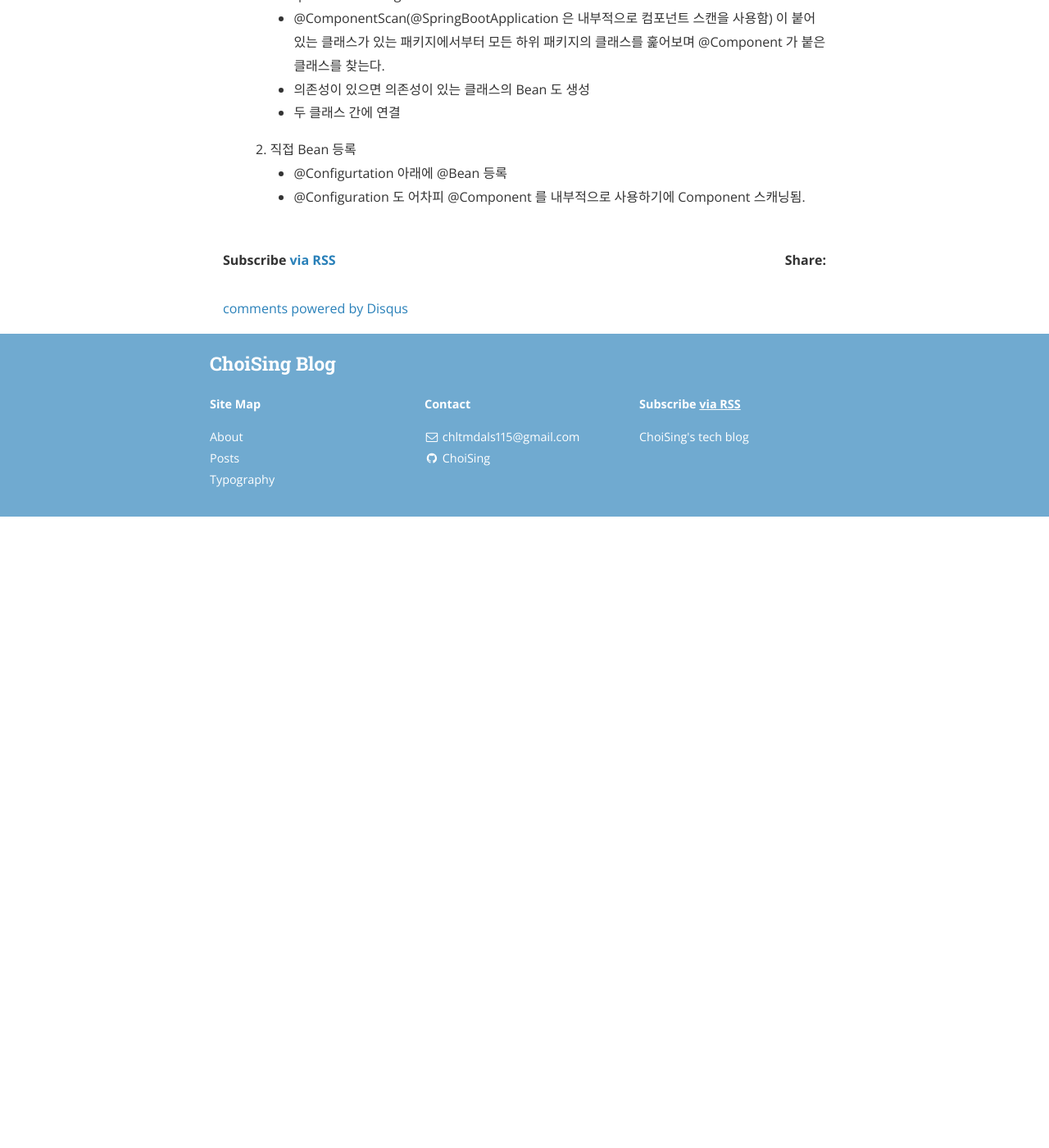
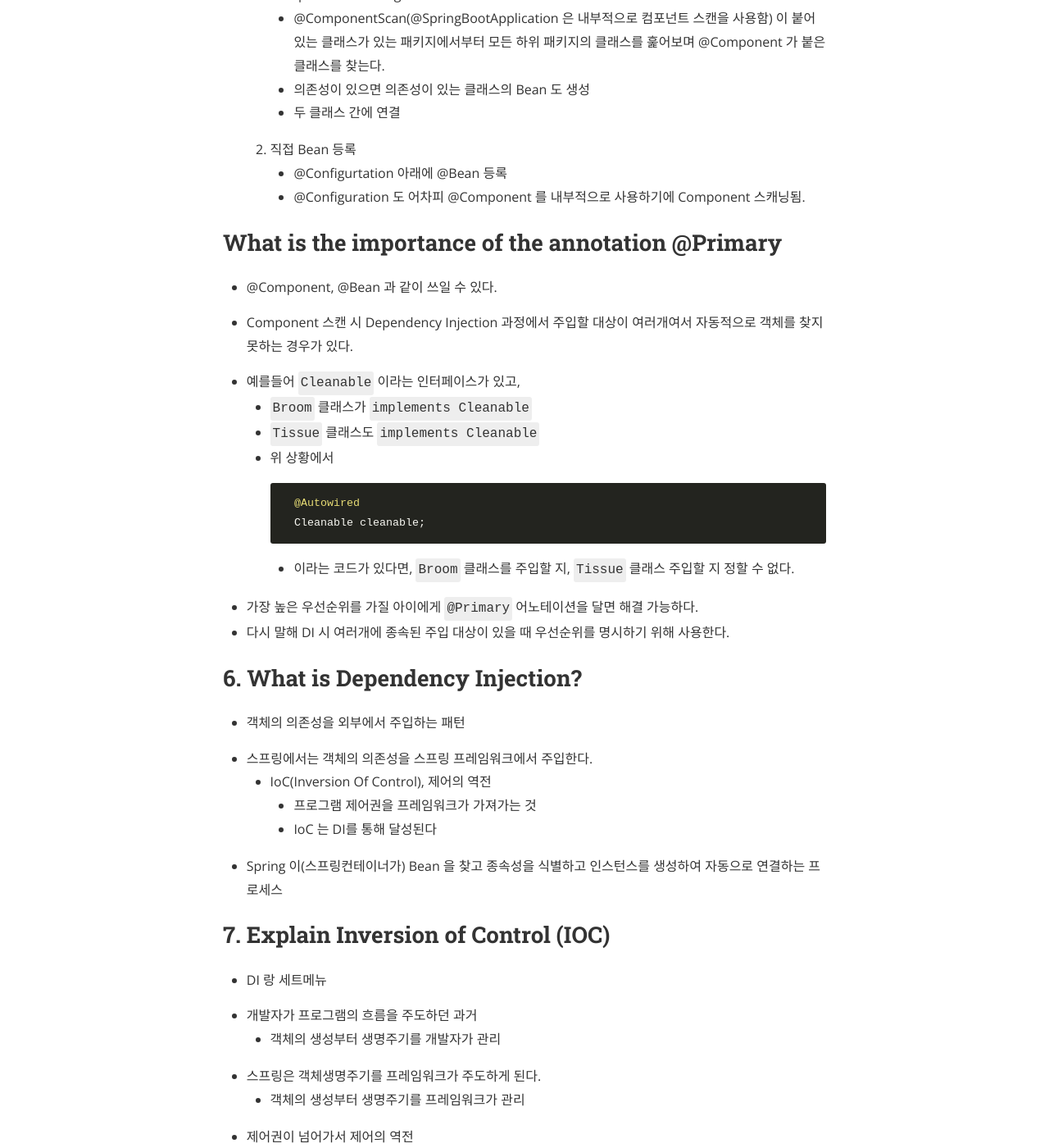
Before and after one commit to Oraindrop/oraindrop.github.io, a Jekyll site: the page built from _posts/Back-end/2020-10-25-Spring interview questions.md, in a window 1280 px wide and 1400 px high, scrolled down 2078 px. Shown: the whole window at 82% size. Built offline with Jekyll 4.4.1, drawn with Linux system fonts in a browser that asks for light colours; nearby versions of some CDN libraries; comment, search, counter and statistics services are not loaded; before the commit the page ends 2708 px from its top, so only the background shows below that; some of the changed text lies outside the part shown.

Commit message:
20201028 3문제 답변 추가

````diff
--- a/_posts/Back-end/2020-10-25-Spring interview questions.md
+++ b/_posts/Back-end/2020-10-25-Spring interview questions.md
@@ -73,3 +73,52 @@ tags: spring, java
     2. 직접 Bean 등록
         - @Configurtation 아래에 @Bean 등록
         - @Configuration 도 어차피 @Component 를 내부적으로 사용하기에 Component 스캐닝됨.
+
+
+## What is the importance of the annotation @Primary
+
+- @Component, @Bean 과 같이 쓰일 수 있다.
+
+- Component 스캔 시 Dependency Injection 과정에서 주입할 대상이 여러개여서 자동적으로 객체를 찾지 못하는 경우가 있다.
+
+- 예를들어 `Cleanable` 이라는 인터페이스가 있고,
+    - `Broom` 클래스가 `implements Cleanable`
+    - `Tissue` 클래스도 `implements Cleanable`
+    - 위 상황에서
+        ```
+        @Autowired
+        Cleanable cleanable;
+        ```
+        - 이라는 코드가 있다면, `Broom` 클래스를 주입할 지, `Tissue` 클래스 주입할 지 정할 수 없다.
+
+- 가장 높은 우선순위를 가질 아이에게 `@Primary` 어노테이션을 달면 해결 가능하다.
+- 다시 말해 DI 시 여러개에 종속된 주입 대상이 있을 때 우선순위를 명시하기 위해 사용한다.
+
+
+## 6. What is Dependency Injection?
+
+- 객체의 의존성을 외부에서 주입하는 패턴
+
+- 스프링에서는 객체의 의존성을 스프링 프레임워크에서 주입한다.
+    - IoC(Inversion Of Control), 제어의 역전
+        - 프로그램 제어권을 프레임워크가 가져가는 것
+        - IoC 는 DI를 통해 달성된다
+
+- Spring 이(스프링컨테이너가) Bean 을 찾고 종속성을 식별하고 인스턴스를 생성하여 자동으로 연결하는 프로세스
+
+
+## 7. Explain Inversion of Control (IOC)
+
+- DI 랑 세트메뉴
+
+- 개발자가 프로그램의 흐름을 주도하던 과거
+    - 객체의 생성부터 생명주기를 개발자가 관리
+
+- 스프링은 객체생명주기를 프레임워크가 주도하게 된다.
+    - 객체의 생성부터 생명주기를 프레임워크가 관리
+
+- 제어권이 넘어가서 제어의 역전
+
+- 객체간의 결합도를 줄이고 유연한 코드를 작성할 수 있게 돕는다.
+    - 내가 코드레벨에서 `A a = new A()` 해버리면 아주 강결합인데,
+    - 외부에서 `A a` 를 주입받으면 한 단계 추상화가 된 것이니깐.
````
